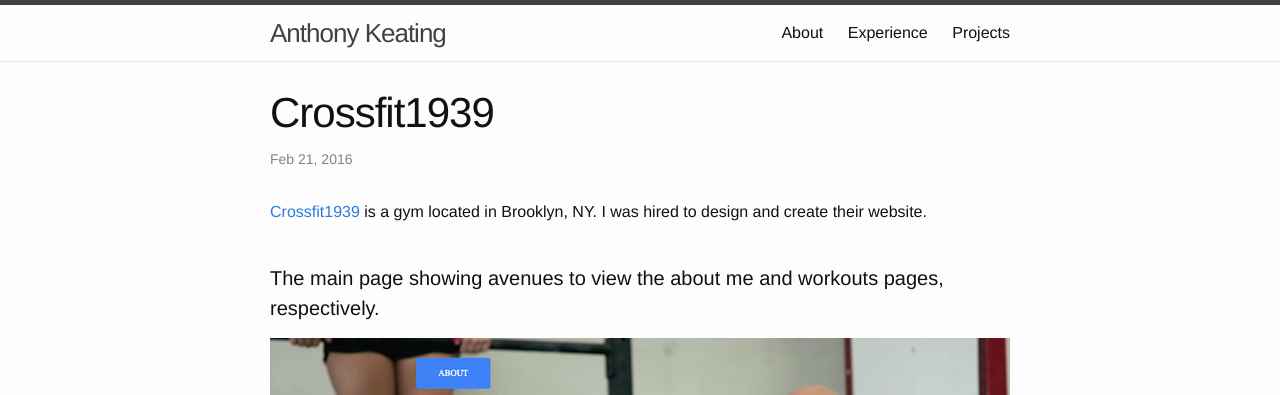
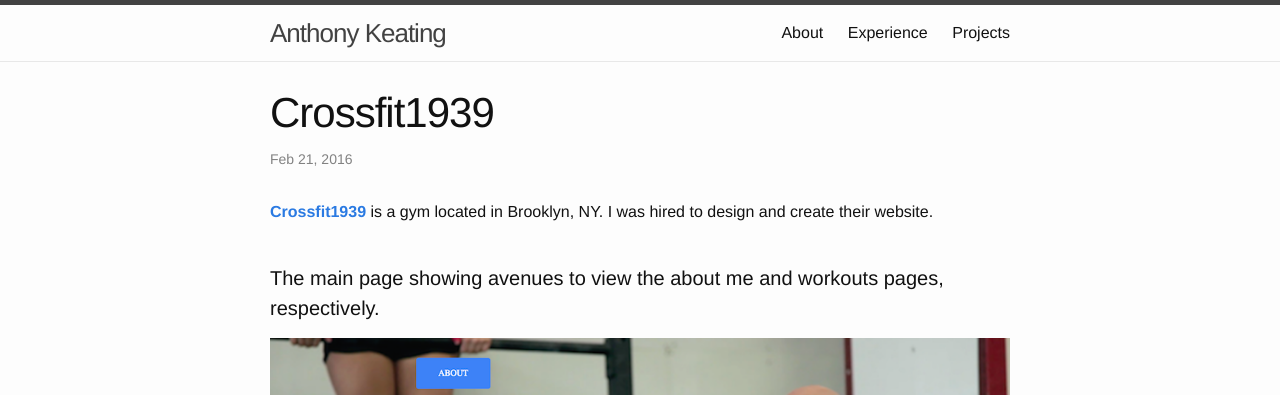
Before and after one commit to anthonyk1225/anthonyk1225.github.io, a Jekyll site: the page built from _posts/2016-02-21-Crossfit-1939.markdown, in a window 1280 px wide. Shown: the top 395 px of the page. Built offline with Jekyll 4.4.1, drawn with Linux system fonts in a browser that asks for light colours.

```diff
--- a/_posts/2016-02-21-Crossfit-1939.markdown
+++ b/_posts/2016-02-21-Crossfit-1939.markdown
@@ -6,7 +6,7 @@ categories: jekyll update
 permalink: /crossfit1939/
 ---
 
-<a href='http://crossfit1939.com'>Crossfit1939</a> is a gym located in Brooklyn, NY. I was hired to design and
+<b><a href='http://crossfit1939.com'>Crossfit1939</a></b> is a gym located in Brooklyn, NY. I was hired to design and
 create their website.
 <br><br>
 <h4>The main page showing avenues to view the about me and workouts pages, respectively.</h4>
--- a/_posts/2016-12-02-Candid-Digs.markdown
+++ b/_posts/2016-12-02-Candid-Digs.markdown
@@ -6,7 +6,7 @@ categories: jekyll update
 permalink: /candiddigs/
 ---
 
-<a href='http://development.webhop.me'>Candid Digs</a> is a project that i've thought up
+<b><a href='http://development.webhop.me'>Candid Digs</a></b> is a project that i've thought up
 and built. It's a platform for potential tenants and landlords. Candid digs makes it easier to find
 and get an apartment.
 <br><br>
```
Also changed, not shown: css/assets/images/candiddigs/listing_page.png.
